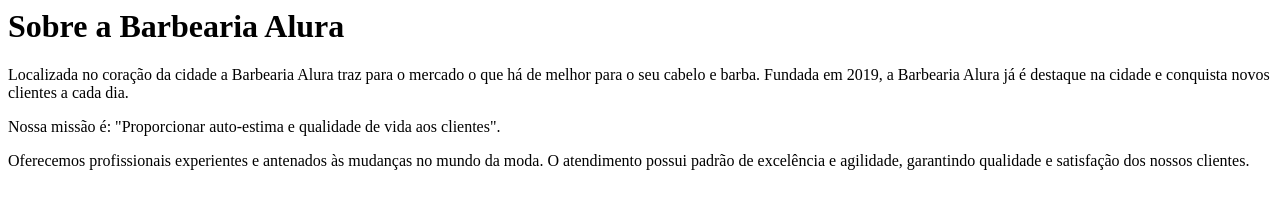
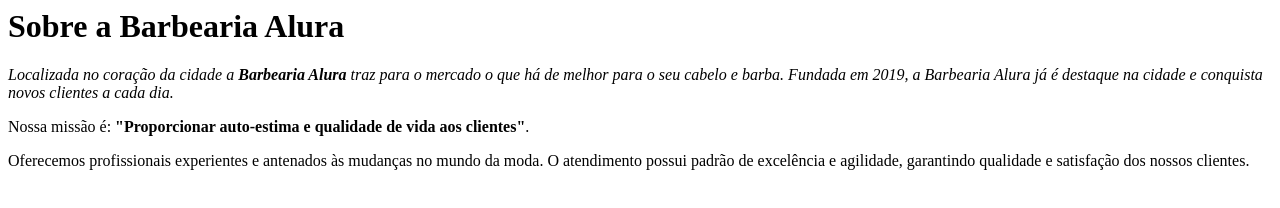
Before and after one commit to victorrafa/html-css-alura-p1, a plain HTML site: page index.html in a window 1280 px wide. Drawn offline with Linux system fonts and the light colour scheme.

Commit message:
Update index.html

```diff
--- a/index.html
+++ b/index.html
@@ -1,7 +1,7 @@
 <h1>Sobre a Barbearia Alura</h1>
 
-<p>Localizada no coração da cidade a Barbearia Alura traz para o mercado o que há de melhor para o seu cabelo e barba. Fundada em 2019, a Barbearia Alura já é destaque na cidade e conquista novos clientes a cada dia.</p>
+<p><em>Localizada no coração da cidade a <strong>Barbearia Alura</strong> traz para o mercado o que há de melhor para o seu cabelo e barba. Fundada em 2019, a Barbearia Alura já é destaque na cidade e conquista novos clientes a cada dia.</em></p>
 
-<p>Nossa missão é: "Proporcionar auto-estima e qualidade de vida aos clientes".</p>
+<p>Nossa missão é: <strong>"Proporcionar auto-estima e qualidade de vida aos clientes"</strong>.</p>
 
 <p>Oferecemos profissionais experientes e antenados às mudanças no mundo da moda. O atendimento possui padrão de excelência e agilidade, garantindo qualidade e satisfação dos nossos clientes.</p>
```
